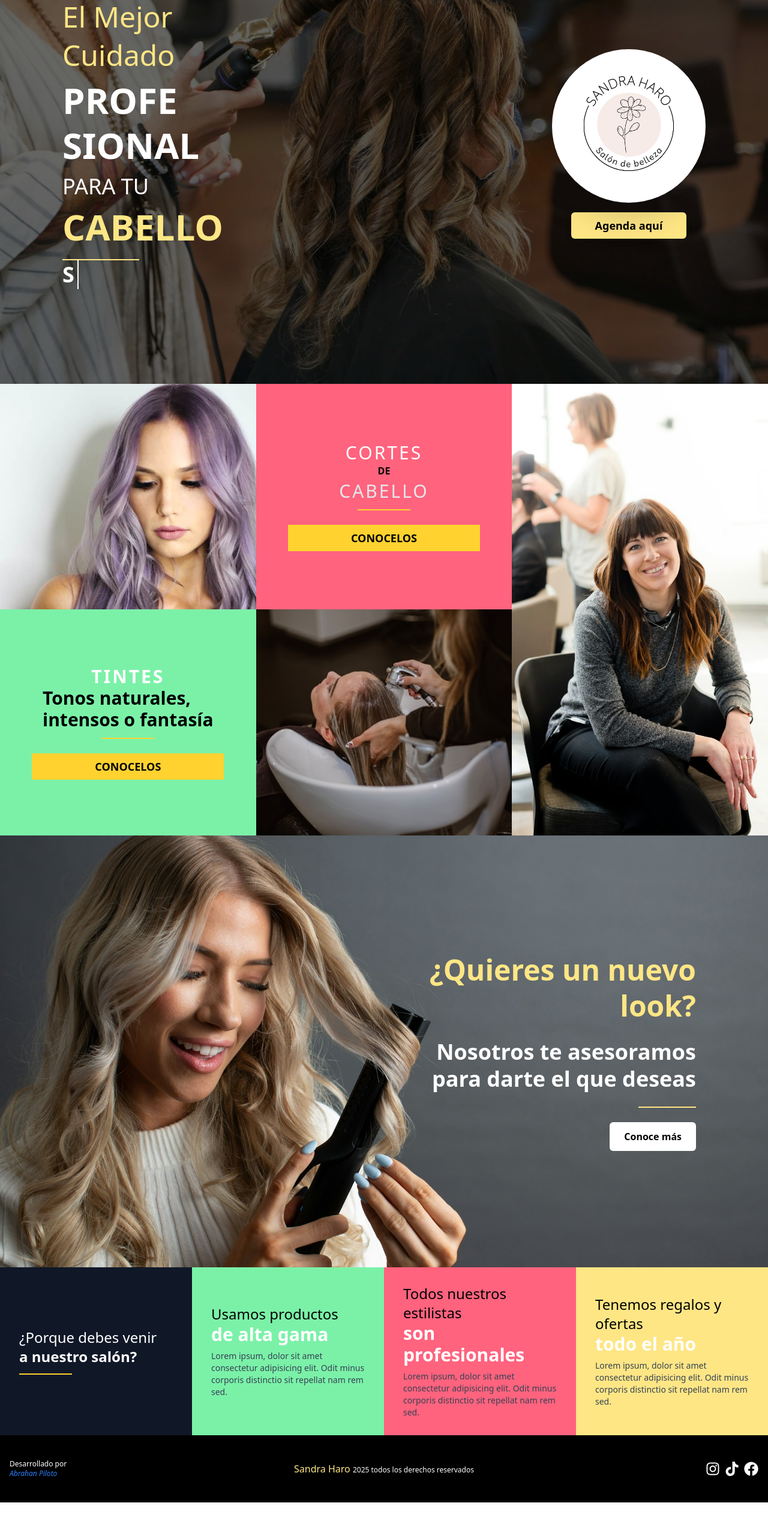
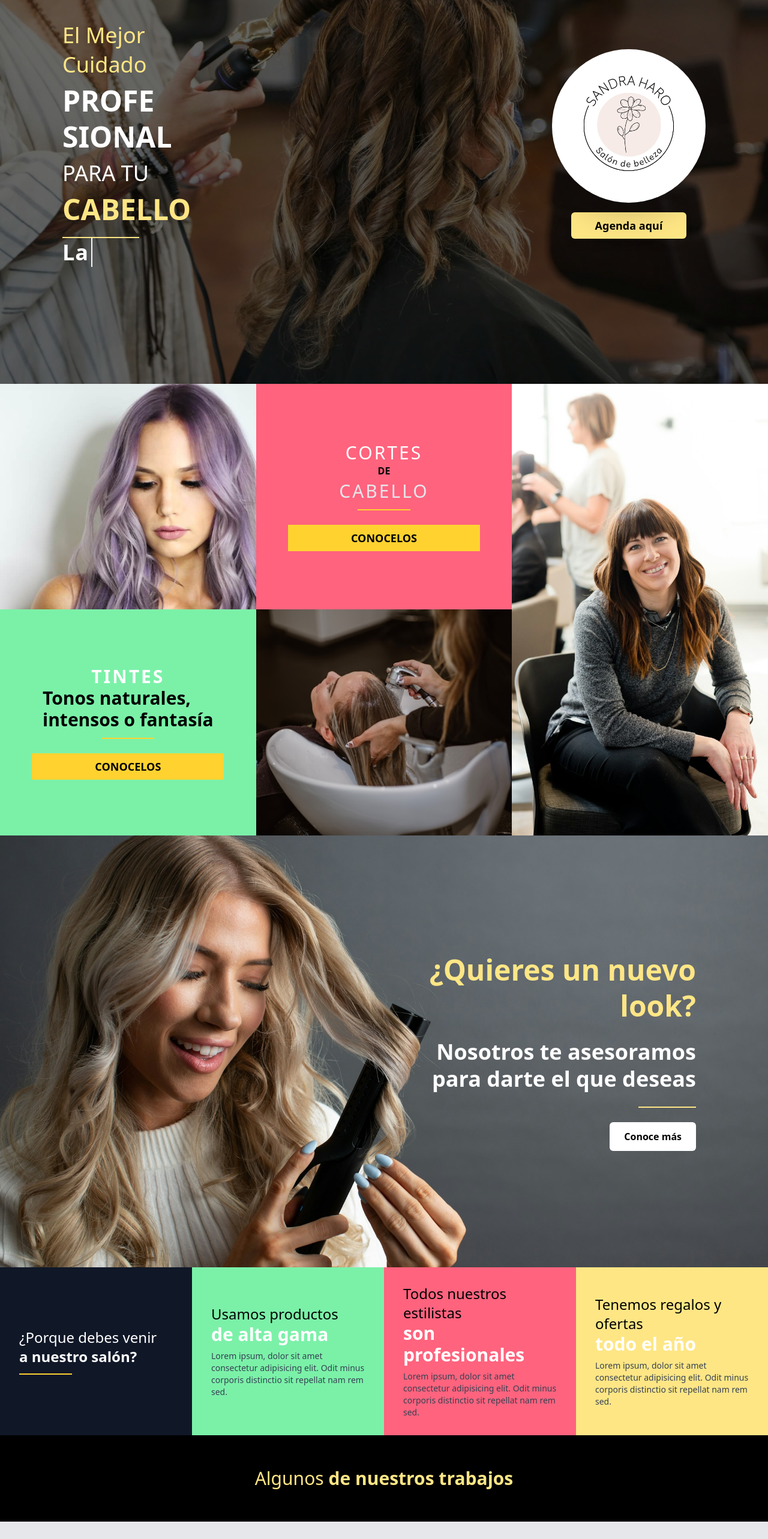
Before and after one commit to Abrahanpiloto/salon-de-belleza, a React (Vite) app: page / in a window 1280 px wide. Shown: the part 160-2726 px from the top of the page at 60% size. Before the commit the page ends 2665 px from the top, so only its background shows below. Built offline with nearby package versions, Linux system fonts and the light colour scheme.

Commit message:
se arreglo texto del hero

```diff
--- /dev/null
+++ b/src/components/Galery.jsx
@@ -0,0 +1,18 @@
+import React from "react";
+
+const Galery = () => {
+  return (
+    <div className="min-h-screen bg-gray-200">
+      <header className="bg-black flex items-center justify-center py-4 h-36">
+        <h1 className="text-amber-200 text-3xl font-bold">
+          <span className="font-light">Algunos </span>de nuestros trabajos
+        </h1>
+      </header>
+      <p className="flex justify-center items-center text-3xl mt-28 text-gray-700">
+        Proximamente...
+      </p>
+    </div>
+  );
+};
+
+export default Galery;
--- a/src/components/Hero3.jsx
+++ b/src/components/Hero3.jsx
@@ -34,13 +34,13 @@ const Hero3 = () => {
           {/* COLUMNA IZQUIERDA: Texto */}
           <div className="text-white max-w-lg ">
             <div className="space-y-1 md:space-y-2 lg:space-y-1">
-              <h1 className="text-4xl md:text-5xl font-light leading-tight text-amber-200">
+              <h1 className="text-4xl md:text-4xl font-light leading-tight text-amber-200">
                 El Mejor
               </h1>
-              <h1 className="text-4xl md:text-5xl font-light leading-tight text-amber-200">
+              <h1 className="text-4xl md:text-4xl font-light leading-tight text-amber-200">
                 Cuidado
               </h1>
-              <h2 className="text-5xl md:text-6xl font-extrabold leading-tight mt-2">
+              <h2 className="text-5xl md:text-5xl font-extrabold leading-tight mt-2">
                 PROFE
                 <br />
                 SIONAL
@@ -48,7 +48,7 @@ const Hero3 = () => {
               <h3 className="text-4xl md:text-4xl font-light leading-tight mt-2">
                 PARA TU
               </h3>
-              <h4 className="text-4xl md:text-6xl font-semibold leading-tight mt-2 text-amber-200">
+              <h4 className="text-4xl md:text-5xl font-semibold leading-tight mt-2 text-amber-200">
                 CABELLO
               </h4>
               <div className="w-32 h-0.5 bg-amber-200 mt-4"></div>
--- a/src/components/LayoutMain.jsx
+++ b/src/components/LayoutMain.jsx
@@ -7,9 +7,7 @@ const LayoutMain = ({ children }) => {
   return (
     <div className="flex flex-col min-h-screen">
       <Navbar />
-
       <main className="">{children}</main>
-
       <Footer />
     </div>
   );
--- a/src/pages/AboutmePage.jsx
+++ b/src/pages/AboutmePage.jsx
@@ -1,10 +1,13 @@
 import React from "react";
 import Aboutme2 from "../components/Aboutme2";
+import LayoutMain from "../components/LayoutMain";
 
 const AboutPage = () => {
   return (
     <div>
-      <Aboutme2 />
+      <LayoutMain>
+        <Aboutme2 />
+      </LayoutMain>
     </div>
   );
 };
--- a/src/pages/HomePage.jsx
+++ b/src/pages/HomePage.jsx
@@ -5,7 +5,8 @@ import Consulting from "../components/Consulting";
 import Hero3 from "../components/Hero3";
 import InfoWhy2 from "../components/InfoWhy2";
 import LayoutMain from "../components/LayoutMain";
-import Navbar from "../components/Navbar";
+
+import Galery from "../components/Galery";
 
 const HomePage = () => {
   return (
@@ -15,6 +16,7 @@ const HomePage = () => {
         <ServicesGrid />
         <Consulting />
         <InfoWhy2 />
+        <Galery />
       </LayoutMain>
     </div>
   );
```
Also changed, not shown: public/sandra-en-grupo.jpg (renamed from public/adam-winger-zwFOsDJIT5k-unsplash.jpg), public/sandra-sentada.jpg (renamed from public/adam-winger-K-Y0CMiZFoQ-unsplash.jpg), src/components/Carousel.jsx (added).
